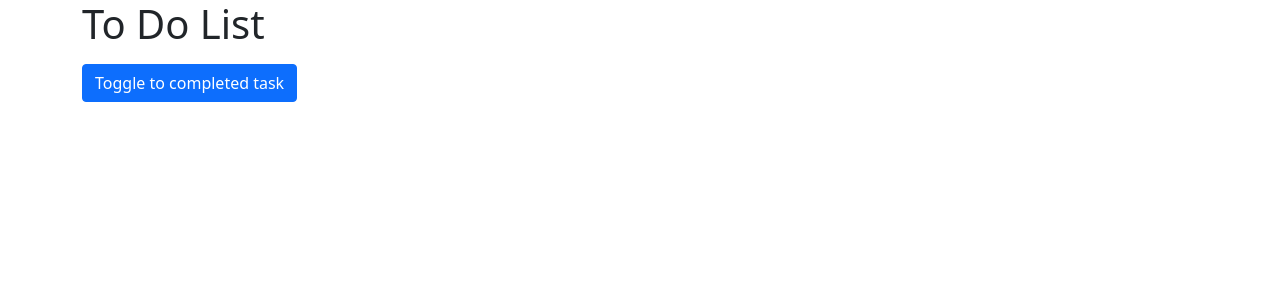
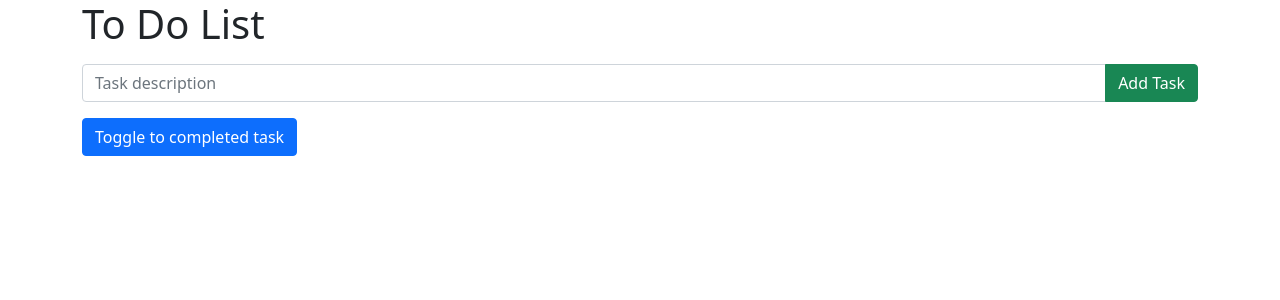
Before and after one commit to josemiz95/To-do-list-React, a React (Create React App) app in the folder frontend/: page / in a window 1280 px wide. Shown: the top 300 px of the page. Built offline with nearby package versions, Linux system fonts and the light colour scheme.

Commit message:
Task from component

```diff
--- a/frontend/src/App.jsx
+++ b/frontend/src/App.jsx
@@ -2,6 +2,7 @@ import React, {useState} from "react";
 import { v4 as uuid } from "uuid";
 // Components
 import List from "./components/List";
+import TaskForm from "./components/TaskForm";
 
 
 export default function App() {
@@ -20,6 +21,7 @@ export default function App() {
   return (
     <div className="container">
       <h1 className="mb-3">To Do List</h1>
+      <TaskForm />
       <button className="btn btn-primary mb-3" onClick={toggleTaskList}>{showingPending?'Toggle to completed task':'Toggle to Pending task'}</button>
       <List tasks={list}/>
     </div>
--- /dev/null
+++ b/frontend/src/components/TaskForm.jsx
@@ -0,0 +1,14 @@
+import React from 'react'
+
+export default function TaskForm() {
+    return (
+        <div>
+            <form>
+                <div className="input-group mb-3">
+                    <input type="text" className="form-control" placeholder="Task description"/>
+                    <button className="btn btn-success" type="submit" id="button-addon2">Add Task</button>
+                </div>
+            </form>
+        </div>
+    )
+}
```
